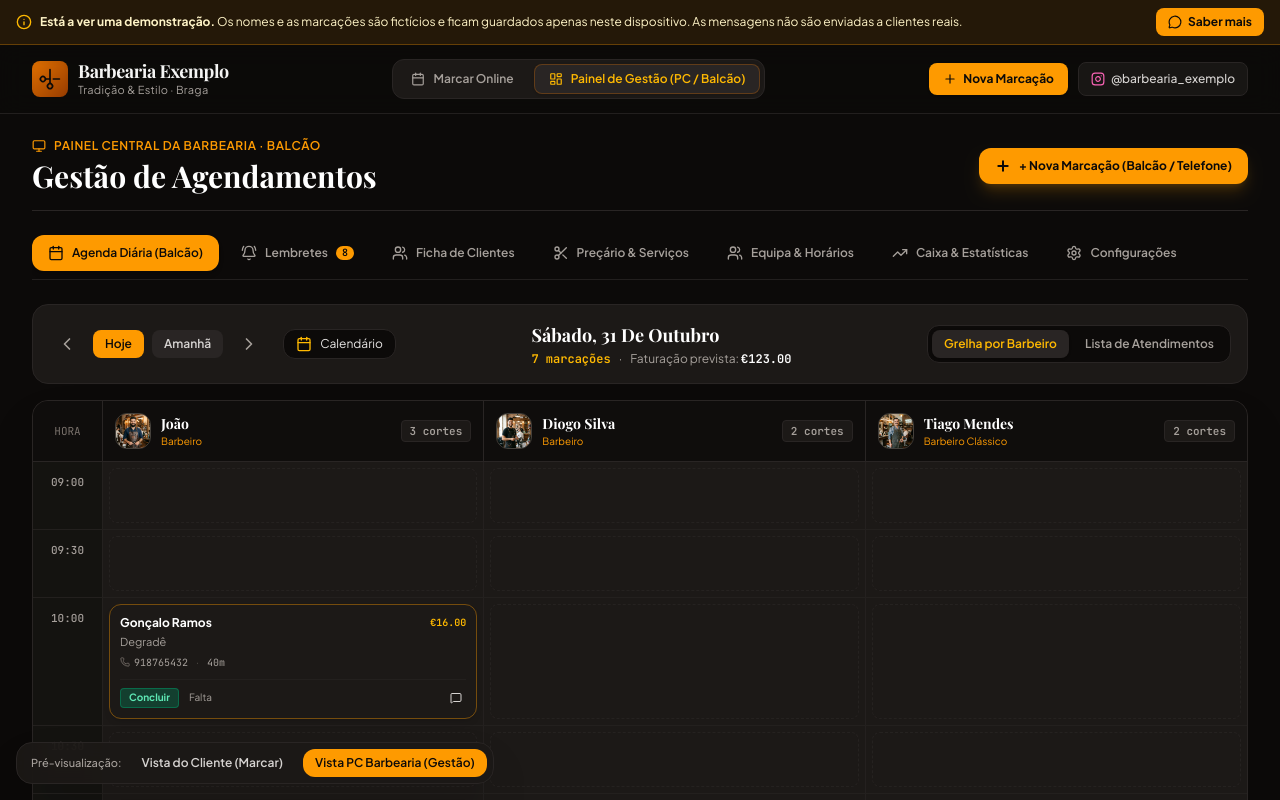
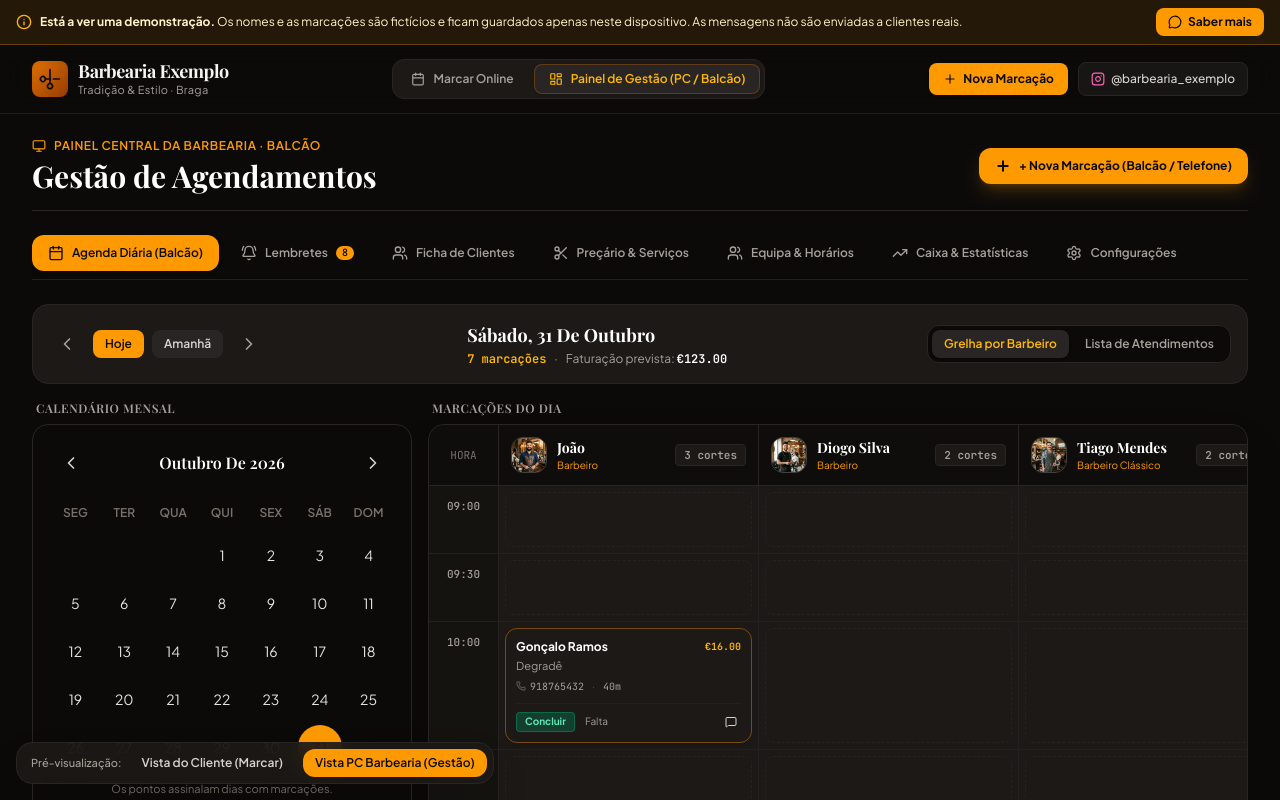
Before and after one commit to webproline/sistema-agendamento-barbearia, a React (Vite) app: page / in a window 1280 px wide. Both pictures are taken after a click on the button "Painel de Gestão (PC / Balcão)". Shown: the top 800 px of the page. Built offline with nearby package versions, Linux system fonts and the light colour scheme; a web font is replaced by a local one.

Commit message:
Calendário

```diff
--- a/src/components/admin/DailyTimelineView.tsx
+++ b/src/components/admin/DailyTimelineView.tsx
@@ -8,7 +8,6 @@ import {
   minutesToTime,
 } from '../../utils/calendar';
 import {
-  Calendar as CalendarIcon,
   Clock,
   User,
   Phone,
@@ -44,7 +43,6 @@ export const DailyTimelineView: React.FC<DailyTimelineViewProps> = ({
   } = useBarbershop();
 
   const [viewMode, setViewMode] = useState<'columns' | 'list'>('columns');
-  const [isCalendarOpen, setIsCalendarOpen] = useState(false);
 
   // Filter appointments for the selected date
   const dayAppointments = appointments.filter(a => a.date === selectedDate);
@@ -102,17 +100,6 @@ export const DailyTimelineView: React.FC<DailyTimelineViewProps> = ({
             <ChevronRight className="w-5 h-5" />
           </button>
 
-          <div className="relative ml-2">
-            <button
-              type="button"
-              onClick={() => setIsCalendarOpen(open => !open)}
-              aria-expanded={isCalendarOpen}
-              className="flex items-center gap-2 rounded-xl border border-stone-800 bg-stone-950 px-3 py-1.5 text-xs text-stone-200 hover:border-stone-600"
-            >
-              <CalendarIcon className="h-4 w-4 text-amber-400" />
-              Calendário
-            </button>
-          </div>
         </div>
 
         {/* Current date title & quick stats */}
@@ -159,21 +146,20 @@ export const DailyTimelineView: React.FC<DailyTimelineViewProps> = ({
         </div>
       </div>
 
-      {isCalendarOpen && (
-        <div className="w-full max-w-md">
+      <div className="grid grid-cols-1 gap-4 lg:grid-cols-[380px_minmax(0,1fr)] lg:items-start">
+        <aside className="lg:sticky lg:top-24">
+          <h2 className="mb-2 px-1 text-xs font-semibold uppercase tracking-wider text-stone-400">Calendário mensal</h2>
           <MonthCalendar
             selectedDate={selectedDate}
-            onSelectDate={date => {
-              setSelectedDate(date);
-              setIsCalendarOpen(false);
-            }}
+            onSelectDate={setSelectedDate}
             markedDates={appointments.filter(a => a.status !== 'cancelado').map(a => a.date)}
           />
-        </div>
-      )}
+        </aside>
 
-      {/* VIEW 1: Barbershop Columns Timeline (Fresha/Booksy-style for Desktop PC) */}
-      {viewMode === 'columns' ? (
+        <div className="min-w-0">
+          <h2 className="mb-2 px-1 text-xs font-semibold uppercase tracking-wider text-stone-400">Marcações do dia</h2>
+          {/* VIEW 1: Barbershop Columns Timeline */}
+          {viewMode === 'columns' ? (
         <div className="bg-stone-900 border border-stone-800 rounded-2xl overflow-hidden shadow-2xl">
           {/* Barber Column Headers */}
           <div className="grid grid-cols-[70px_repeat(3,minmax(260px,1fr))] border-b border-stone-800 bg-stone-950/80 sticky top-0 z-20 overflow-x-auto">
@@ -367,9 +353,9 @@ export const DailyTimelineView: React.FC<DailyTimelineViewProps> = ({
             })}
           </div>
         </div>
-      ) : (
-        /* VIEW 2: List View (Compact & Ideal for Mobile) */
-        <div className="bg-stone-900 border border-stone-800 rounded-2xl p-4 divide-y divide-stone-800">
+          ) : (
+        /* VIEW 2: List View */
+            <div className="bg-stone-900 border border-stone-800 rounded-2xl p-4 divide-y divide-stone-800">
           {dayAppointments.length === 0 ? (
             <div className="p-8 text-center text-stone-500 text-sm">
               Nenhuma marcação registada para este dia.
@@ -445,8 +431,10 @@ export const DailyTimelineView: React.FC<DailyTimelineViewProps> = ({
                 );
               })
           )}
+            </div>
+          )}
         </div>
-      )}
+      </div>
     </div>
   );
 };
--- a/src/components/admin/SettingsView.tsx
+++ b/src/components/admin/SettingsView.tsx
@@ -198,7 +198,13 @@ export const SettingsView: React.FC = () => {
                 <option value={20}>20 minutos</option>
                 <option value={30}>30 minutos (recomendado)</option>
                 <option value={45}>45 minutos</option>
+                <option value={60}>60 minutos</option>
+                <option value={90}>90 minutos</option>
+                <option value={120}>120 minutos</option>
               </select>
+              <p className="mt-1.5 text-[11px] leading-relaxed text-stone-500">
+                Define o intervalo entre horários disponíveis. A duração total dos serviços é contabilizada à parte.
+              </p>
             </div>
           </div>
 
--- a/src/components/common/MonthCalendar.tsx
+++ b/src/components/common/MonthCalendar.tsx
@@ -93,8 +93,9 @@ export const MonthCalendar: React.FC<MonthCalendarProps> = ({
               className={`relative mx-auto flex h-10 w-10 items-center justify-center rounded-full text-sm transition-colors sm:h-11 sm:w-11 ${
                 isSelected ? 'bg-amber-500 font-bold text-stone-950' :
                 isDisabled ? 'cursor-not-allowed text-stone-700' :
+                isToday ? 'bg-amber-500/10 font-semibold text-amber-300 ring-1 ring-amber-500/70' :
                 'text-stone-200 hover:bg-stone-800'
-              } ${isToday && !isSelected ? 'ring-1 ring-amber-500/70' : ''}`}
+              }`}
             >
               {day}
               {marks.has(dateString) && <span className={`absolute bottom-1 h-1 w-1 rounded-full ${isSelected ? 'bg-stone-950' : 'bg-amber-400'}`} />}
```
